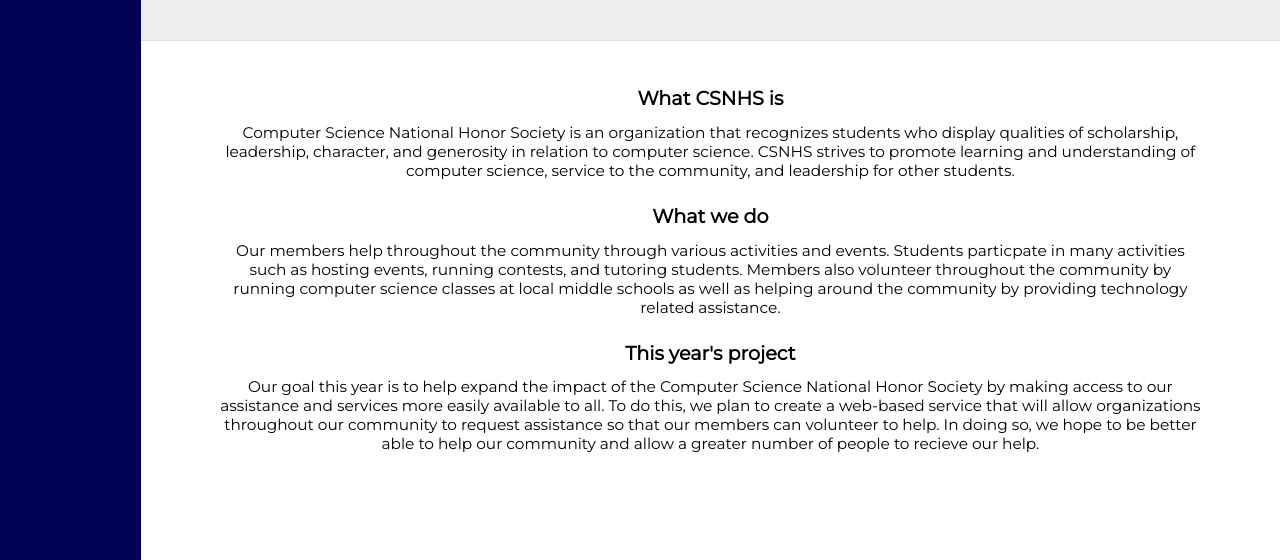
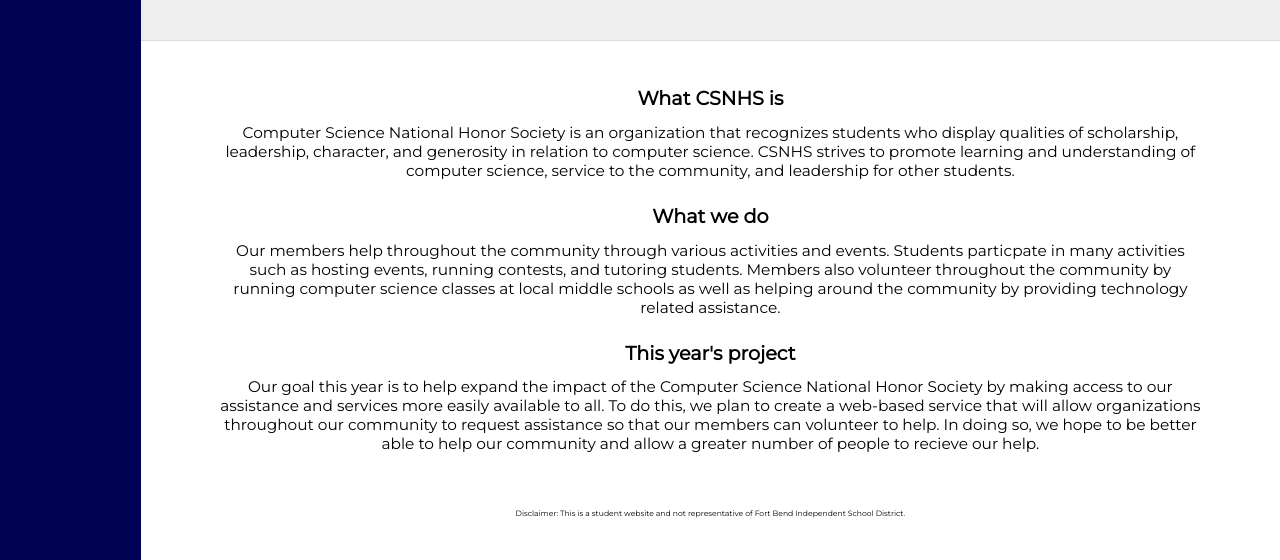
Before and after one commit to clements-csnhs/CSNHS-Website, a plain HTML site: page index.html in a window 1280 px wide. Shown: the part 240-800 px from the top of the page. Drawn offline with Linux system fonts and the light colour scheme.

Commit message:
Adding disclaimer

```diff
--- a/index.css
+++ b/index.css
@@ -125,3 +125,8 @@ body, html{
 .about-csnhs-info-item div{
 	font-size: 1.2vw;
 }
+
+.disclaimer{
+	font-size: .6vw;
+	text-align: center;
+}
--- a/index.html
+++ b/index.html
@@ -95,6 +95,10 @@
 			</ul>
 		</div>-->
 
+		<div class="disclaimer">
+			Disclaimer: This is a student website and not representative of Fort Bend Independent School District.
+		</div>
+
 	</div>
 
 
```
